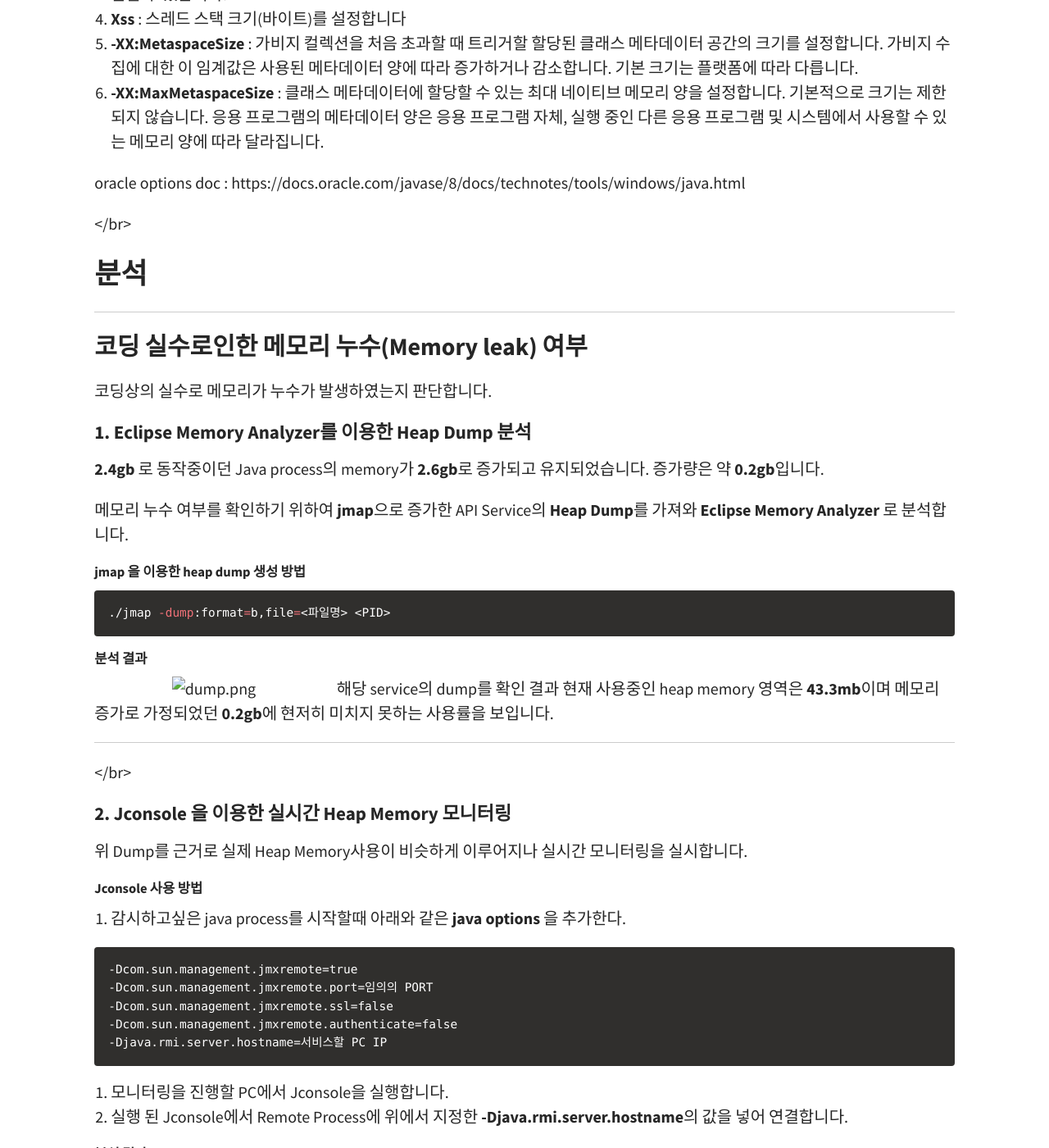
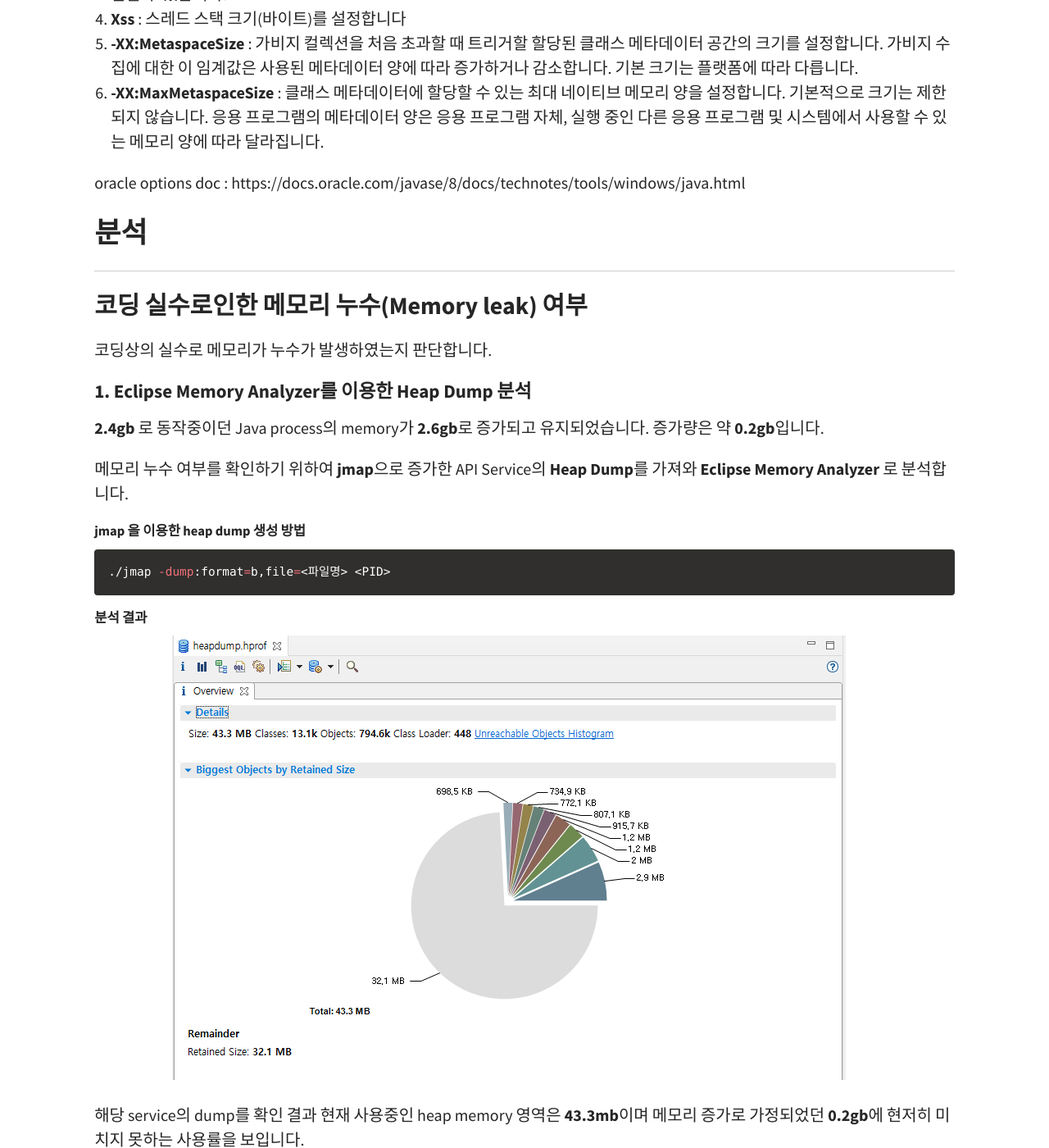
Before and after one commit to mainmethod0126/old-tech-blog, a Jekyll site: the page built from _posts/java/2022-05-24-JAVA-메모리-이슈-분석.md, in a window 1280 px wide and 1400 px high, scrolled down 1171 px. Shown: the whole window at 82% size. Built offline with Jekyll 4.4.1, drawn with Linux system fonts in a browser that asks for light colours; comment, search, counter and statistics services are not loaded.

Commit message:
</br> 제거 및 이미지 경로 수정

```diff
--- a/_posts/java/2022-05-24-JAVA-메모리-이슈-분석.md
+++ b/_posts/java/2022-05-24-JAVA-메모리-이슈-분석.md
@@ -34,7 +34,6 @@ java options : -server -Xms2g -Xmx2g -Xss256k -XX:MetaspaceSize=256m -XX:MaxMeta
 
 oracle options doc : https://docs.oracle.com/javase/8/docs/technotes/tools/windows/java.html
 
-</br>
 
 ## 분석
 
@@ -59,12 +58,12 @@ oracle options doc : https://docs.oracle.com/javase/8/docs/technotes/tools/windo
 
 ##### 분석 결과
 
-![dump.png](assets/img/feature-img/java/2022-05-24-JAVA-메모리-이슈-분석/dump.png)
+![dump.png](/assets/img/feature-img/java/2022-05-24-JAVA-메모리-이슈-분석/dump.png)
+
 해당 service의 dump를 확인 결과 현재 사용중인 heap memory 영역은 **43.3mb**이며 메모리 증가로 가정되었던 **0.2gb**에 현저히 미치지 못하는 사용률을 보입니다.
 
 ---
 
-</br>
 
 #### 2. Jconsole 을 이용한 실시간 Heap Memory 모니터링
 
@@ -87,17 +86,16 @@ oracle options doc : https://docs.oracle.com/javase/8/docs/technotes/tools/windo
 
 ##### 분석 결과
 
-![jconsole-heap.png](assets/img/feature-img/java/2022-05-24-JAVA-메모리-이슈-분석/jconsole-heap.png)
-![jconsole-non-heap.png](assets/img/feature-img/java/2022-05-24-JAVA-메모리-이슈-분석/jconsole-non-heap.png)
+![jconsole-heap.png](/assets/img/feature-img/java/2022-05-24-JAVA-메모리-이슈-분석/jconsole-heap.png)
+![jconsole-non-heap.png](/assets/img/feature-img/java/2022-05-24-JAVA-메모리-이슈-분석/jconsole-non-heap.png)
 
 위 이미지를 통하여 **Heap memory**는 java prcess를 실행할때 지정했던 option **Xmx2g** 를 상회하지 않고 **할당**과 **해제**가 뚜렷하게 보이며 위 그래프를 통해 **Heap memory** 즉 개발자가 **임의적으로 할당하는 메모리 영역**에 대한 누수는 확인되지 않았습니다.
 
-</br>
 
 ##### 메모리 누수가 발생하는 Java Process의 예시
 
-![jconsole-heap-leak-sample.png](assets/img/feature-img/java/2022-05-24-JAVA-메모리-이슈-분석/jconsole-heap-leak-sample.png)
-![jconsole-heap-leak-sample2.png](assets/img/feature-img/java/2022-05-24-JAVA-메모리-이슈-분석/heap-memory-leak-sample2.png)
+![jconsole-heap-leak-sample.png](/assets/img/feature-img/java/2022-05-24-JAVA-메모리-이슈-분석/jconsole-heap-leak-sample.png)
+![jconsole-heap-leak-sample2.png](/assets/img/feature-img/java/2022-05-24-JAVA-메모리-이슈-분석/heap-memory-leak-sample2.png)
 
 ---
 
@@ -107,19 +105,19 @@ oracle options doc : https://docs.oracle.com/javase/8/docs/technotes/tools/windo
 
 메모리 누수가 아니다, 그렇다면 실제로 오르고있는 저 메모리는 무엇일까요?
 java 프로세스의 메모리 영역은 크게 **Heap Memory** 와 **Native Memory** 영역이 있습니다.
-![heap-and-native.png](assets/img/feature-img/java/2022-05-24-JAVA-메모리-이슈-분석/heap-and-native.png)
+![heap-and-native.png](/assets/img/feature-img/java/2022-05-24-JAVA-메모리-이슈-분석/heap-and-native.png)
+
 위 그림과 같이 영역 구분이 가능하며 이중에서 사용자가 크기를 설정할 수 있는 부분은 **Java Heap**과 **Metaspace** 영역입니다.
 그 외 영역은 JVM과 OS가 사용하는 영역이며 최대 사용량에 대한 예측은 **JVM native memory tracking** 으로 JVM이 임시로 잡아두는 영역인 **reserved(임시 메모리)** 값을 통하여 확인가능합니다.
 
 ##### JVM의 reserved 와 committed 의 예
 
-![native-memory-tracking-total.png](assets/img/feature-img/java/2022-05-24-JAVA-메모리-이슈-분석/native-memory-tracking-total.png)
+![native-memory-tracking-total.png](/assets/img/feature-img/java/2022-05-24-JAVA-메모리-이슈-분석/native-memory-tracking-total.png)
 
 메모리 누수처럼 보이던 java service의 메모리 사용량이 증가하는 것은 JVM이 사용하는 **Native Memory**의 **committed(실제 사용중인 메모리)** 가 **reserved(임시 메모리)** 크기 안에서 증가하는 것이며, 최대 **reserved(임시 메모리)** 크기를 벗어나지 않을 것 입니다.
 
 ---
 
-</br>
 
 # 기타 설명
 
```
